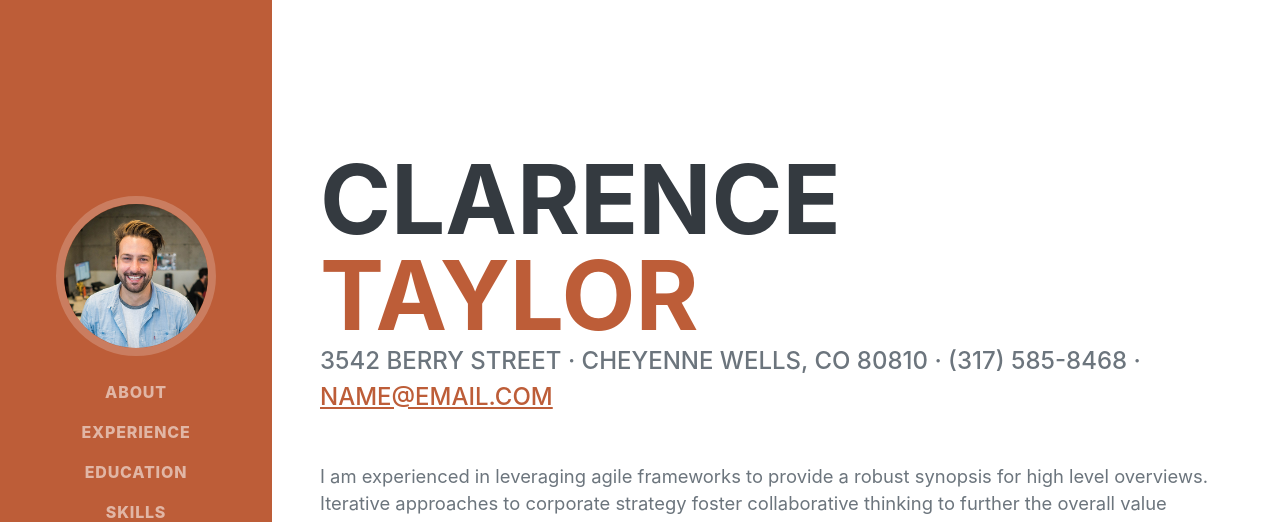
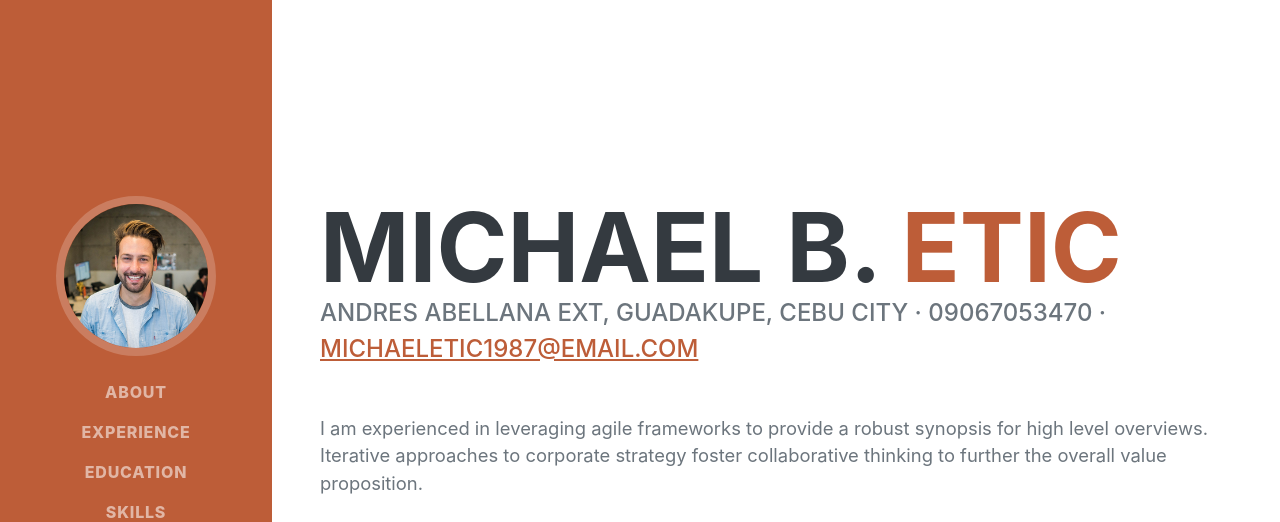
Before and after one commit to michael53470/michael53470.github.io, a plain HTML site: page index.html in a window 1280 px wide. Shown: the top 522 px of the page. Drawn offline with nearby package versions, Linux system fonts and the light colour scheme; a web font is replaced by a local one.

Commit message:
Update index.html

```diff
--- a/index.html
+++ b/index.html
@@ -19,7 +19,7 @@
         <!-- Navigation-->
         <nav class="navbar navbar-expand-lg navbar-dark bg-primary fixed-top" id="sideNav">
             <a class="navbar-brand js-scroll-trigger" href="#page-top">
-                <span class="d-block d-lg-none">Clarence Taylor</span>
+                <span class="d-block d-lg-none">Michael B. Etic</span>
                 <span class="d-none d-lg-block"><img class="img-fluid img-profile rounded-circle mx-auto mb-2" src="assets/img/profile.jpg" alt="..." /></span>
             </a>
             <button class="navbar-toggler" type="button" data-bs-toggle="collapse" data-bs-target="#navbarResponsive" aria-controls="navbarResponsive" aria-expanded="false" aria-label="Toggle navigation"><span class="navbar-toggler-icon"></span></button>
@@ -40,12 +40,12 @@
             <section class="resume-section" id="about">
                 <div class="resume-section-content">
                     <h1 class="mb-0">
-                        Clarence
-                        <span class="text-primary">Taylor</span>
+                        Michael B.
+                        <span class="text-primary">Etic</span>
                     </h1>
                     <div class="subheading mb-5">
-                        3542 Berry Street · Cheyenne Wells, CO 80810 · (317) 585-8468 ·
-                        <a href="mailto:name@email.com">name@email.com</a>
+                        Andres Abellana Ext, Guadakupe, Cebu City · 09067053470 ·
+                        <a href="mailto:name@email.com">michaeletic1987@email.com</a>
                     </div>
                     <p class="lead mb-5">I am experienced in leveraging agile frameworks to provide a robust synopsis for high level overviews. Iterative approaches to corporate strategy foster collaborative thinking to further the overall value proposition.</p>
                     <div class="social-icons">
```
